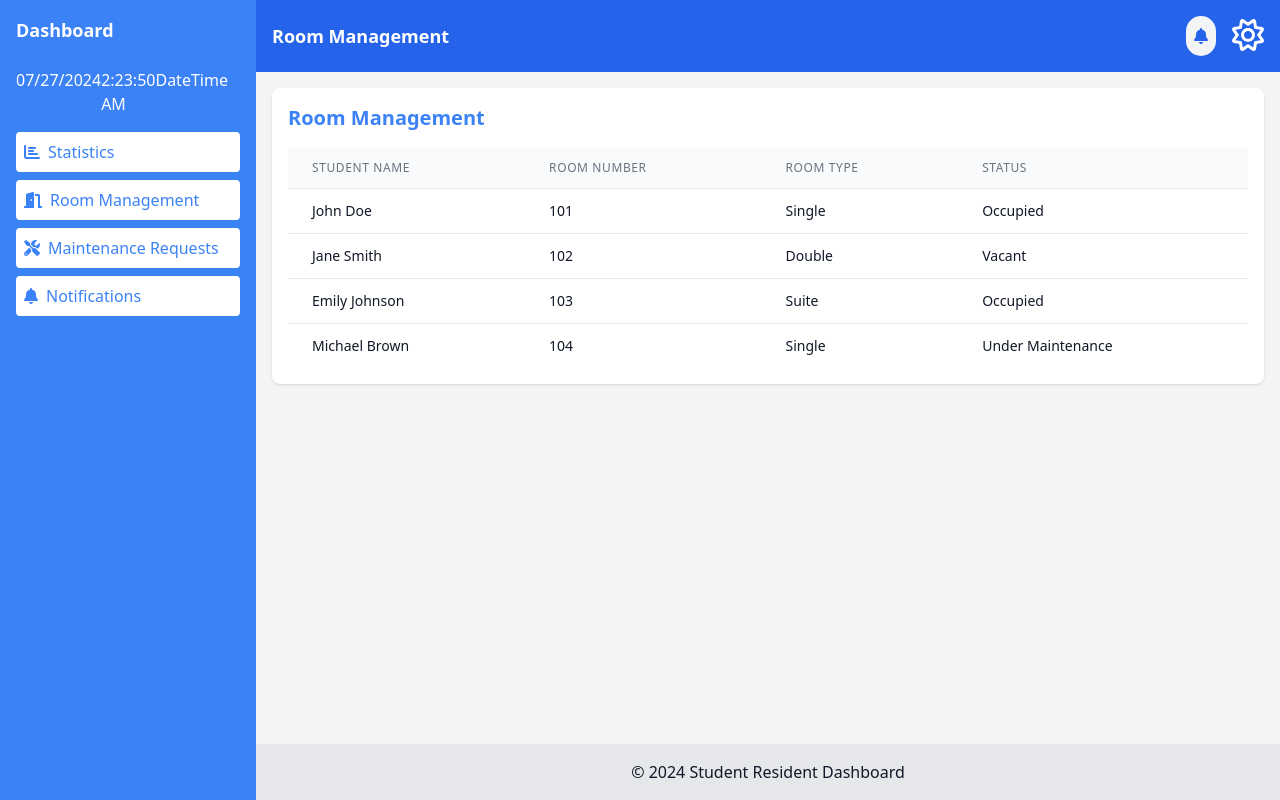
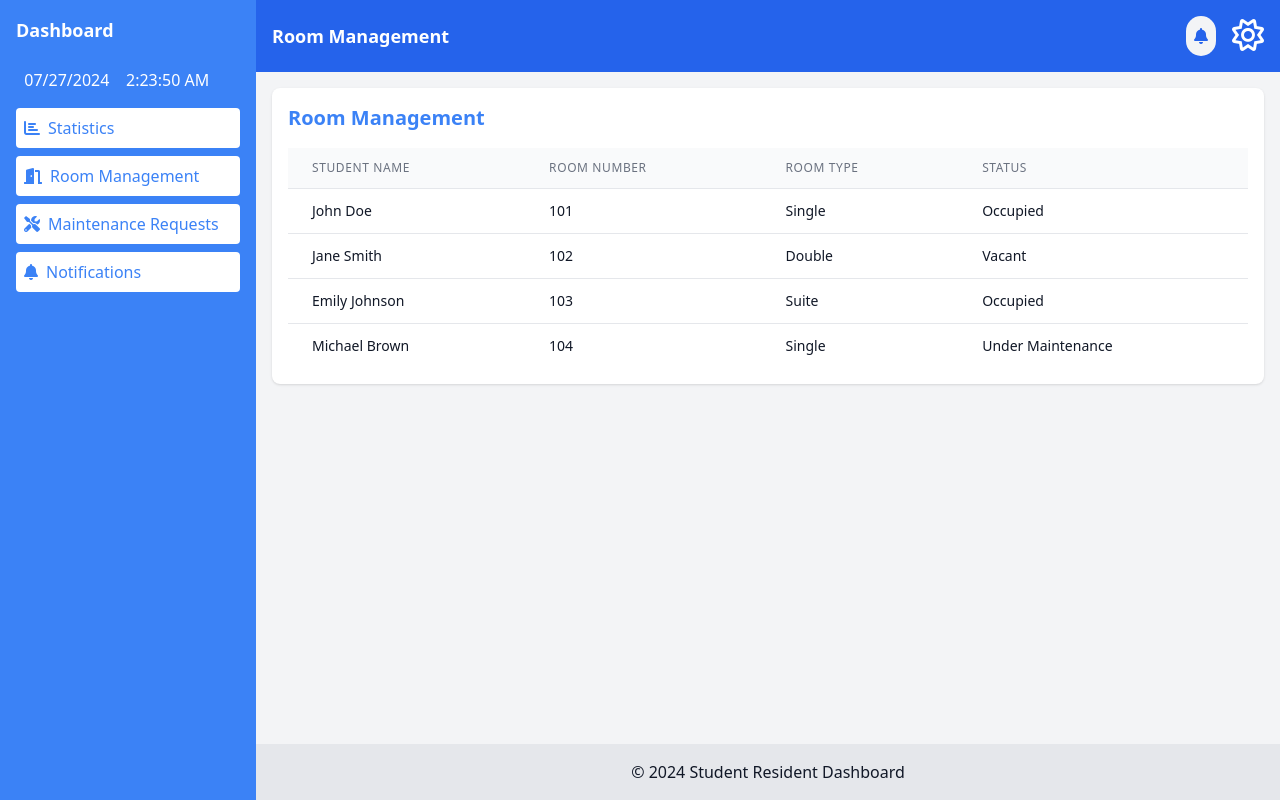
Before and after one commit to Mgeni-E/ubumwe-residence-management-system, a website: page room_management.html in a window 1280 px wide. Drawn offline with Linux system fonts and the light colour scheme.

```diff
--- a/room_management.html
+++ b/room_management.html
@@ -25,8 +25,6 @@
         <div class="date-Time">
           <p id="date"></p>
           <p id="current-time"></p>
-          <p class="date">Date</p>
-          <p class="current-time">Time</p>
         </div>
         <nav id="sidebar-menu" class="md:block hidden">
           <ul class="space-y-2">
```
